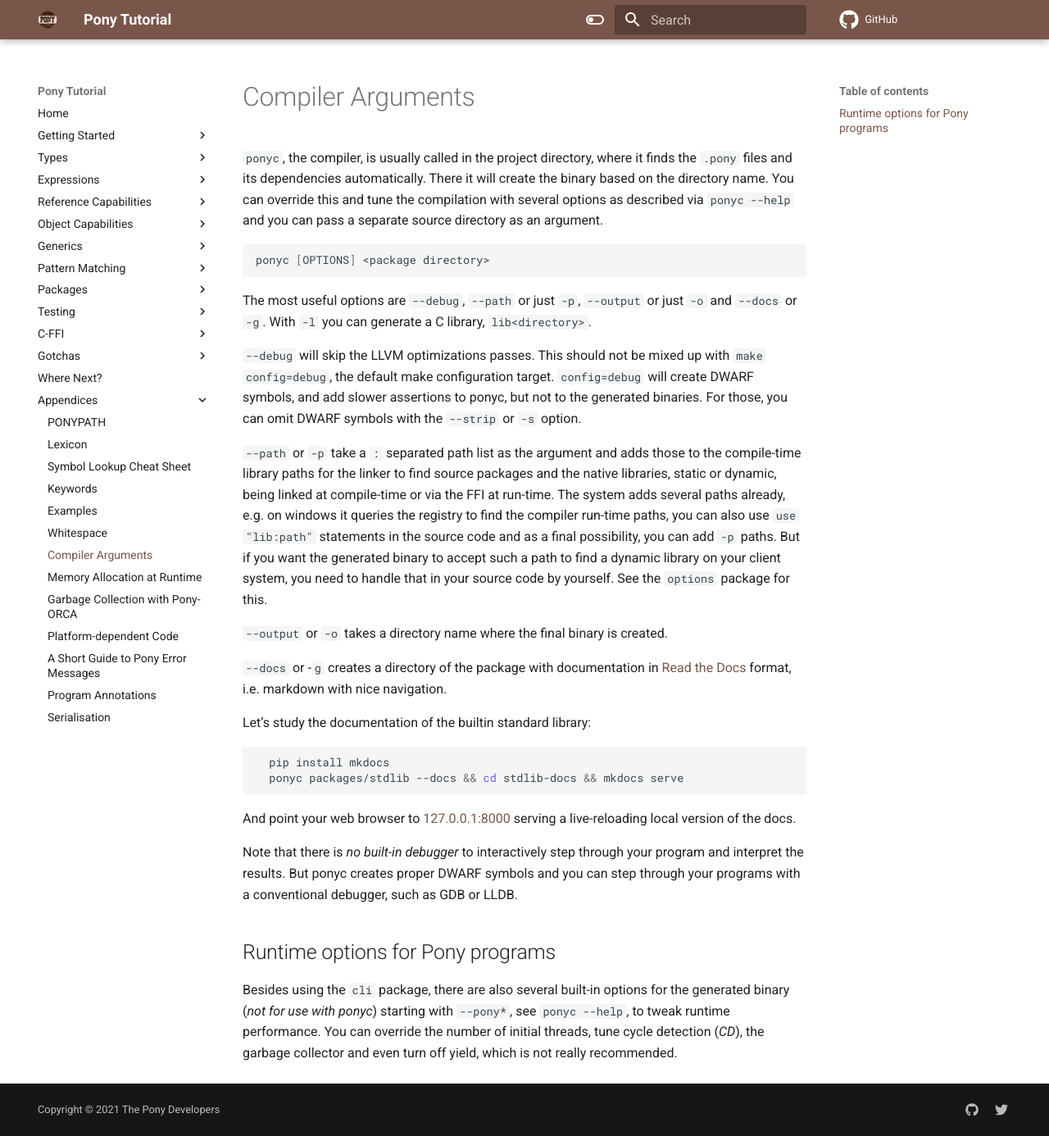
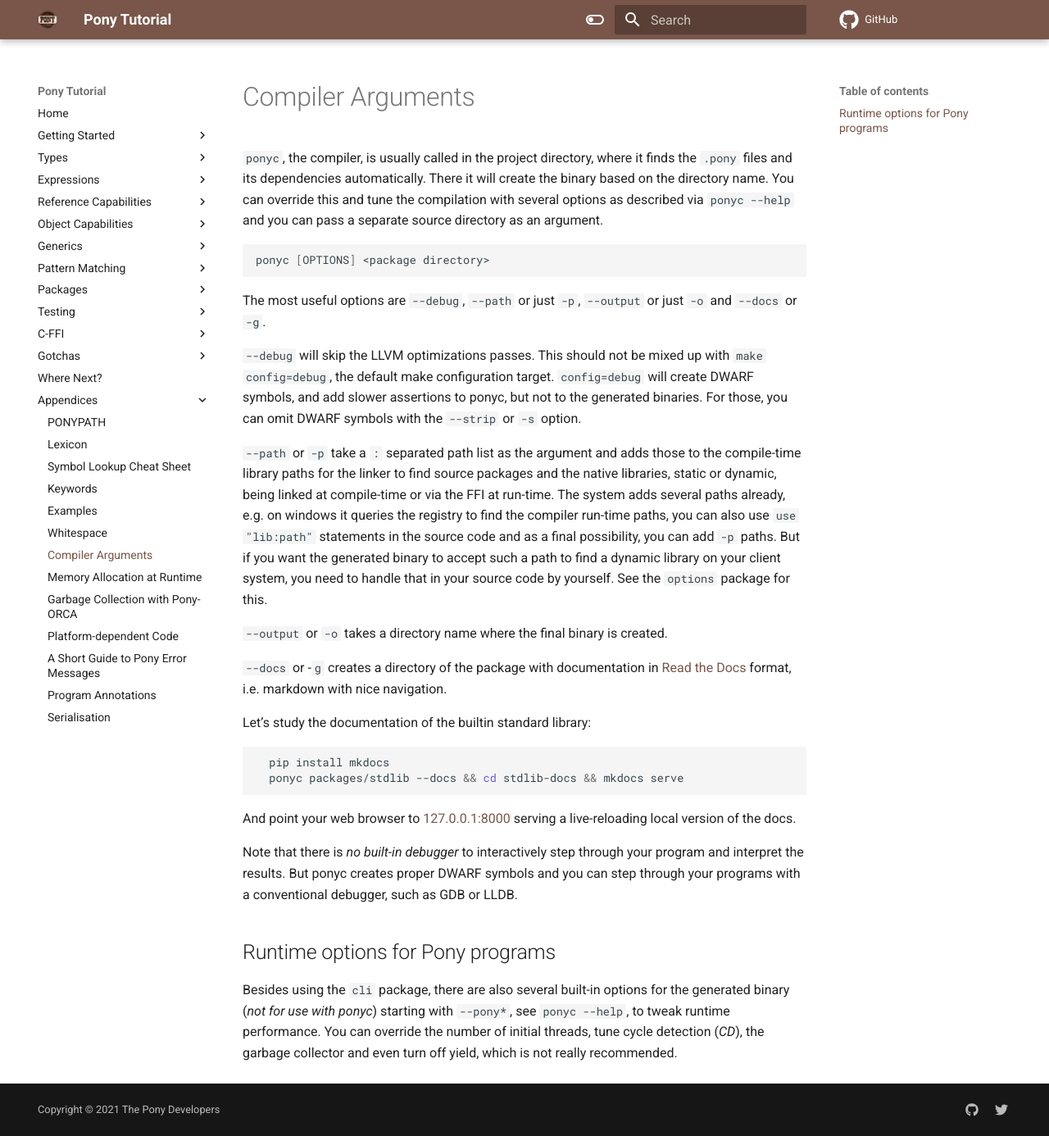
Before and after one commit to ponylang/pony-tutorial, an MkDocs documentation site: the page built from docs/appendices/compiler-args.md, in a window 1280 px wide and 1386 px high. Shown: the whole window at 82% size. Built offline with MkDocs 1.6.1 and Material for MkDocs 9.7.7, drawn with Linux system fonts in a browser that asks for light colours; comment, search, counter and statistics services are not loaded.

Commit message:
Remove mention of removed library mode from compiler args
We've removed it from ponyc.

````diff
--- a/docs/appendices/compiler-args.md
+++ b/docs/appendices/compiler-args.md
@@ -6,7 +6,7 @@
 ponyc [OPTIONS] <package directory>
 ```
 
-The most useful options are `--debug`, `--path` or just `-p`, `--output` or just `-o` and `--docs` or `-g`. With `-l` you can generate a C library, `lib<directory>`.
+The most useful options are `--debug`, `--path` or just `-p`, `--output` or just `-o` and `--docs` or `-g`.
 
 `--debug` will skip the LLVM optimizations passes. This should not be mixed up with `make config=debug`, the default make configuration target. `config=debug` will create DWARF symbols, and add slower assertions to ponyc, but not to the generated binaries. For those, you can omit DWARF symbols with the `--strip` or `-s` option.
 
````
